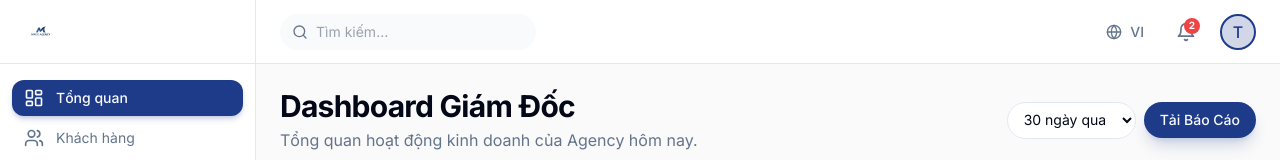
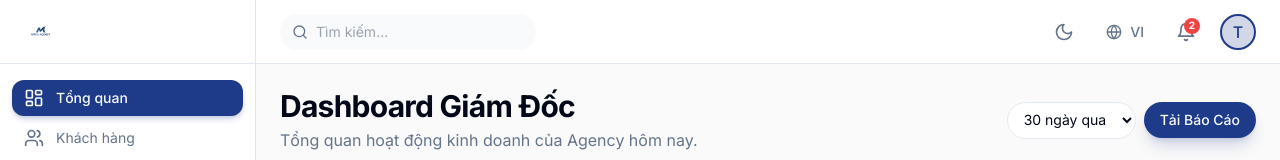
Before and after one commit to Porscher911-dev/cms-admin, a Next.js app: page / in a window 1280 px wide. Shown: the top 160 px of the page. Built offline with nearby package versions, Linux system fonts and the light colour scheme.

Commit message:
Fix notification overlay z-index and fix theme icon rendering

```diff
--- a/src/components/layout/app-header.tsx
+++ b/src/components/layout/app-header.tsx
@@ -17,6 +17,7 @@ export function AppHeader() {
   const [showRoleMenu, setShowRoleMenu] = useState(false)
   const [showNotifications, setShowNotifications] = useState(false)
   const [showProfileMenu, setShowProfileMenu] = useState(false)
+  const [mounted, setMounted] = useState(false)
 
   const [notifications, setNotifications] = useState<any[]>([])
 
@@ -51,6 +52,10 @@ export function AppHeader() {
       window.removeEventListener("storage", loadNotifs)
       clearInterval(interval)
     }
+  }, [])
+
+  useEffect(() => {
+    setMounted(true)
   }, [])
 
   const handleMarkAsRead = (id: number) => {
@@ -103,14 +108,14 @@ export function AppHeader() {
       <div className="flex items-center gap-4">
 
         {/* Theme Toggle */}
-        <button
-          onClick={() => setTheme(theme === "dark" ? "light" : "dark")}
-          className="text-muted-foreground hover:text-foreground transition-colors p-2 rounded-lg hover:bg-muted"
-        >
-          <Sun className="h-5 w-5 rotate-0 scale-100 transition-all dark:-rotate-90 dark:scale-0 hidden dark:block" />
-          <Moon className="h-5 w-5 rotate-90 scale-0 transition-all dark:rotate-0 dark:scale-100 dark:hidden" />
-          <span className="sr-only">Toggle theme</span>
-        </button>
+        {mounted && (
+          <button
+            onClick={() => setTheme(theme === "dark" ? "light" : "dark")}
+            className="text-muted-foreground hover:text-foreground transition-colors p-2 rounded-lg hover:bg-muted"
+          >
+            {theme === "dark" ? <Sun className="h-5 w-5" /> : <Moon className="h-5 w-5" />}
+          </button>
+        )}
 
         {/* Language Switcher */}
         <div ref={langRef} className="relative">
@@ -123,7 +128,7 @@ export function AppHeader() {
           </button>
 
           {showLangMenu && (
-            <div className="absolute top-full right-0 mt-2 w-36 bg-card border rounded-xl shadow-xl overflow-hidden py-1 animate-in fade-in slide-in-from-top-2 duration-200">
+            <div className="absolute top-full right-0 mt-2 w-36 bg-card border rounded-xl shadow-xl overflow-hidden py-1 animate-in fade-in slide-in-from-top-2 duration-200 z-50">
               <button
                 className={`w-full text-left px-4 py-2.5 text-sm hover:bg-muted transition-colors ${locale === 'vi' ? 'text-primary font-semibold bg-primary/5' : 'text-muted-foreground'}`}
                 onClick={() => { setLocale("vi"); setShowLangMenu(false); }}
@@ -155,7 +160,7 @@ export function AppHeader() {
           </button>
 
           {showNotifications && (
-            <div className="absolute top-full right-0 mt-2 w-80 bg-card border rounded-xl shadow-xl overflow-hidden animate-in fade-in slide-in-from-top-2 duration-200">
+            <div className="absolute top-full right-0 mt-2 w-80 bg-card border rounded-xl shadow-xl overflow-hidden animate-in fade-in slide-in-from-top-2 duration-200 z-50">
               <div className="px-4 py-3 border-b flex items-center justify-between">
                 <h3 className="font-bold text-sm">Thông báo</h3>
                 <span className="text-[10px] font-bold text-primary bg-primary/10 px-2 py-0.5 rounded-full">{unreadCount} mới</span>
```
